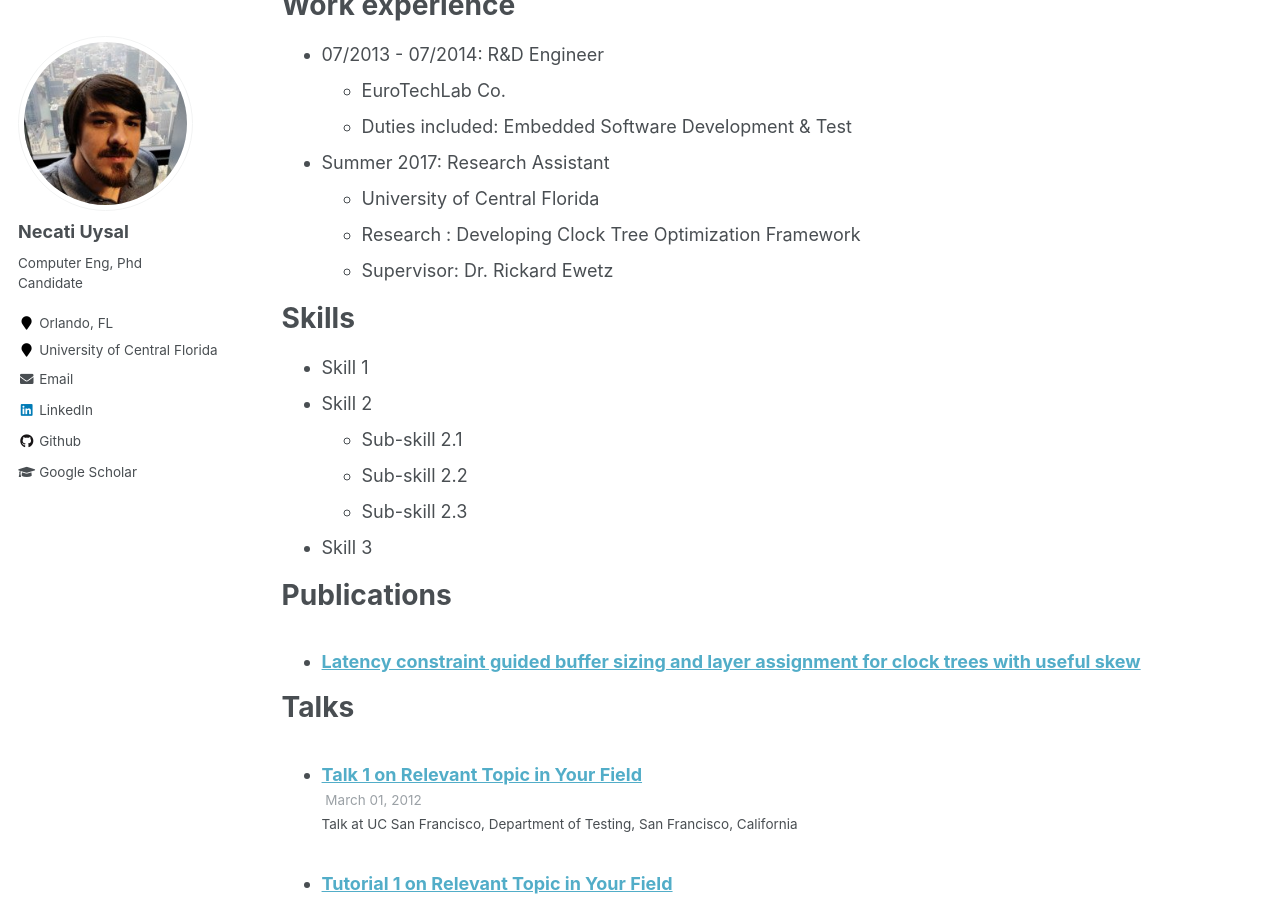
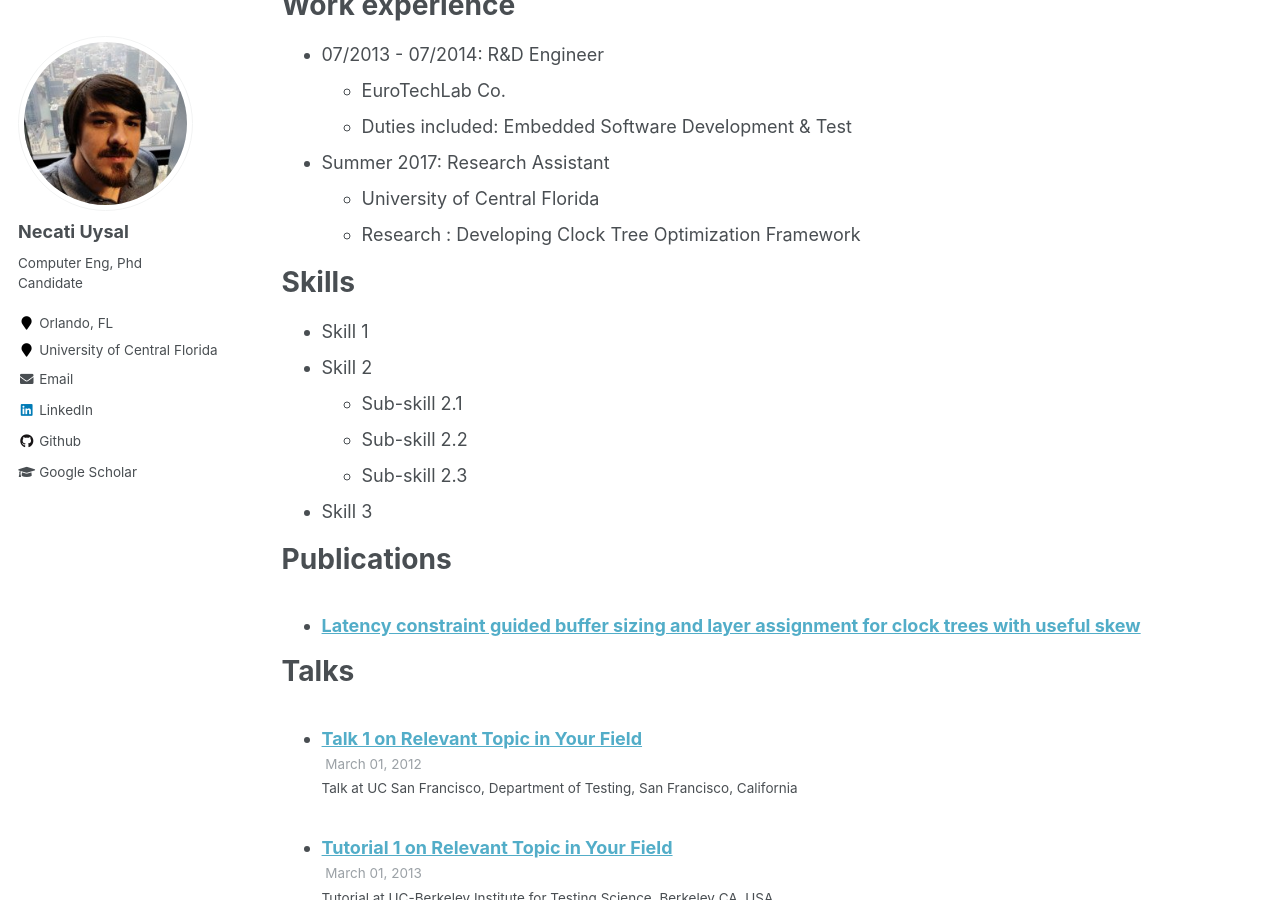
Before and after one commit to MrNjT/mrnjt.github.io, a Jekyll site: the page built from _pages/cv.md, in a window 1280 px wide and 900 px high, scrolled down 340 px. Built offline with Jekyll 4.4.1, drawn with Linux system fonts in a browser that asks for light colours.

Commit message:
Update cv.md

```diff
--- a/_pages/cv.md
+++ b/_pages/cv.md
@@ -24,7 +24,6 @@ Work experience
 * Summer 2017: Research Assistant
   * University of Central Florida
   * Research : Developing Clock Tree Optimization Framework
-  * Supervisor: Dr. Rickard Ewetz
 
 Skills
 ======
```
